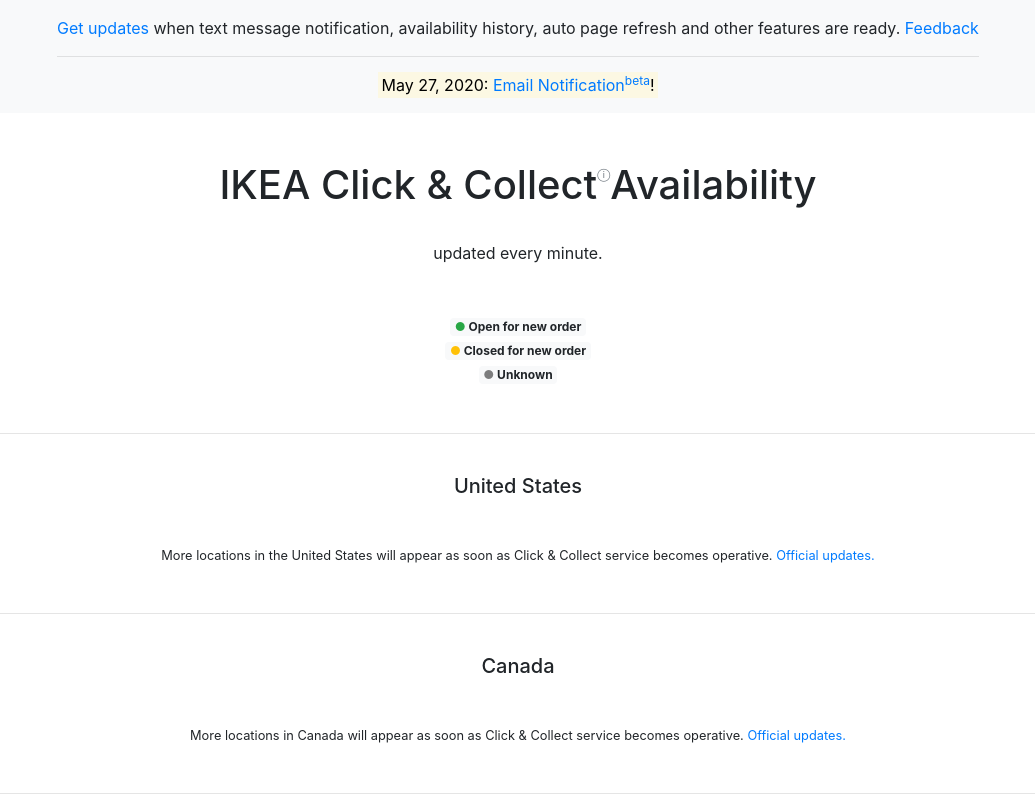
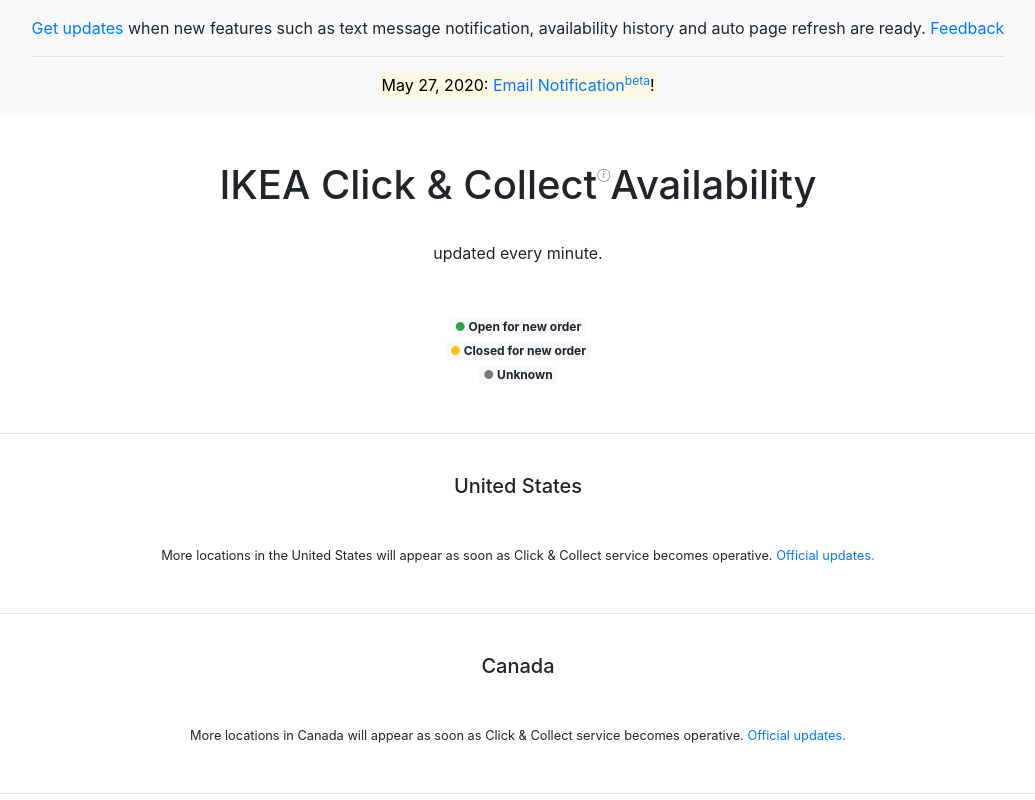
Before and after one commit to richarddong/ikea-monitor, a plain HTML site: page public/index.html in a window 1280 px wide. Shown: the top 800 px of the page, without its empty margins (122-1157 px from the left). Drawn offline with nearby package versions, Linux system fonts and the light colour scheme; no server answers; a script that the page names is missing.

Commit message:
Change top bar text to be less misleading

```diff
--- a/public/index.html
+++ b/public/index.html
@@ -56,11 +56,11 @@
   <body>
     <nav class="navbar bg-light">
       <span class="navbar-text m-auto text-center">
-        <a target="_blank" href="https://cdn.forms-content.sg-form.com/309c87b8-9ee9-11ea-9bc4-1adbad87d676">Get updates</a> when text message notification, availability history, auto page refresh and other features are ready. <a target="_blank" href="https://www.reddit.com/r/IKEA/comments/gpl3x0/ikea_click_collect_status_website/">Feedback</a><hr><mark>May 27, 2020: <a href="#subscribe-container">Email Notification<sup>beta</sup></a>!</mark>
+        <a target="_blank" href="https://cdn.forms-content.sg-form.com/309c87b8-9ee9-11ea-9bc4-1adbad87d676">Get updates</a> when new features such as text message notification, availability history and auto page refresh are ready. <a target="_blank" href="https://www.reddit.com/r/IKEA/comments/gpl3x0/ikea_click_collect_status_website/">Feedback</a><hr><mark>May 27, 2020: <a href="#subscribe-container">Email Notification<sup>beta</sup></a>!</mark>
       </span>
     </nav>
     <div class="container text-center mt-5 px-4">
-      <h1 class="d-inline-block">IKEA Click & Collect<sup style="top: -0.7em;"><small><a tabindex="0" class="text-secondary" data-container="body"  data-placement="top" data-toggle="popover" data-trigger="focus" data-content="Click & Collect is the online order + curbside pick-up service provided by IKEA.">ⓘ</a></small></sup><wbr>Availability</h1>
+      <h1 class="d-inline-block">IKEA Click & Collect<sup style="top: -0.7em;"><small><a tabindex="0" class="text-secondary" data-container="body"  data-placement="top" data-toggle="popover" data-trigger="sfocus" data-content="Click & Collect is the online order + curbside pick-up service provided by IKEA.">ⓘ</a></small></sup><wbr>Availability</h1>
       <p class="mt-4">updated every minute.</p>
     </div>
     <div class="container mt-5 mb-5">
```
